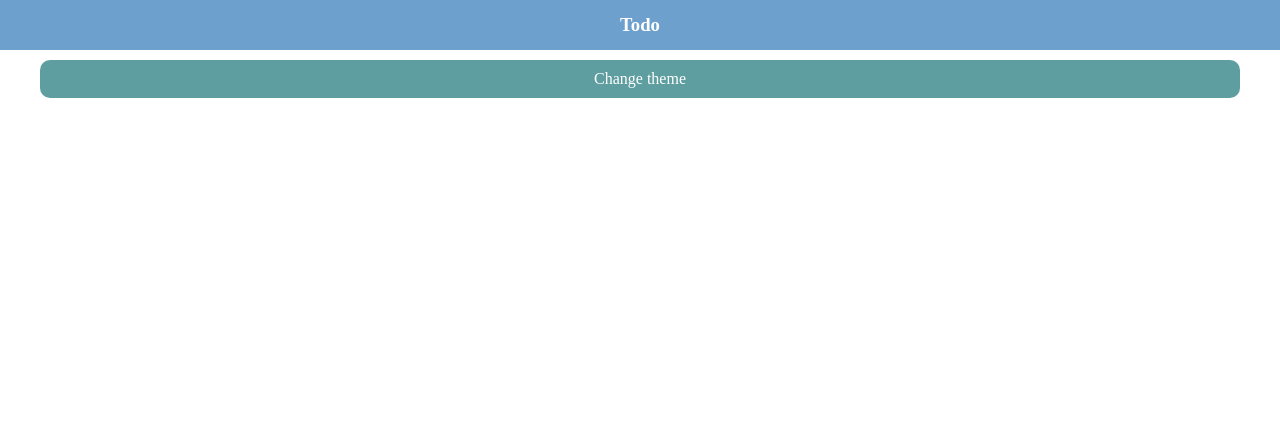
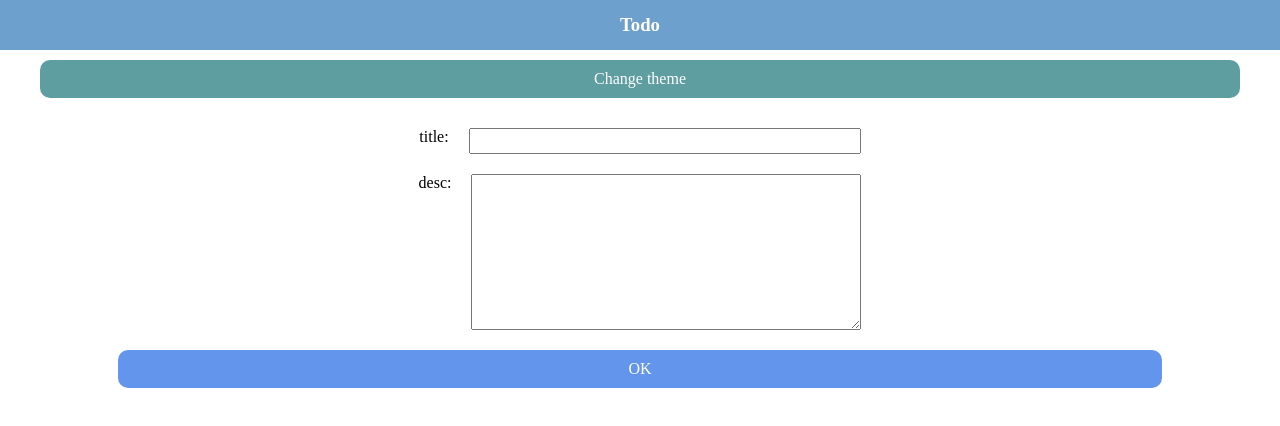
Before and after one commit to weifengzz/qz-weather-vue, a Nuxt app: page /note-book/todo in a window 1280 px wide. Shown: the top 426 px of the page. Built offline with nearby package versions, Linux system fonts and the light colour scheme.

Commit message:
add:  add todo

```diff
--- a/assets/css/note-book/add-button.css
+++ b/assets/css/note-book/add-button.css
@@ -2,7 +2,7 @@
   display: flex;
   align-items: center;
   justify-content: center;
-  position: absolute;
+  position: fixed;
   bottom: 200px;
   right: 60px;
   height: 60px;
--- a/assets/css/note-book/todo.css
+++ b/assets/css/note-book/todo.css
@@ -30,6 +30,7 @@
   background-color: white;
   border-radius: 10px;
 }
+
 .modal-header {
   display: flex;
   flex-direction: column;
@@ -67,3 +68,36 @@
 .modal-color {
   margin: 20px;
 }
+
+.input-content {
+  display: flex;
+  flex-direction: row;
+  width: 100%;
+  align-items: 'center';
+  justify-content: center;
+  margin-top: 20px;
+}
+
+.title-input {
+  margin-left: 20px;
+  height: 20px;
+  width: 30%;
+}
+
+.desc-input {
+  margin-left: 20px;
+  height: 150px;
+  width: 30%;
+}
+
+.submit-btn {
+  background-color: cornflowerblue;
+  width: 80%;
+}
+
+.btn-content {
+  display: flex;
+  align-items: center;
+  justify-content: center;
+  width: 100%;
+}
--- a/pages/note-book/todo.vue
+++ b/pages/note-book/todo.vue
@@ -2,8 +2,17 @@
   <div id="todo">
     <header-top :title="'Todo'"></header-top>
     <a @click="showModal" class="theme">Change theme</a>
-    <view class="title">
-    </view>
+    <div class="input-content">
+      <label>title:</label>
+      <input v-model="title" type="text" class="title-input" />
+    </div>
+    <div class="input-content">
+      <label>desc:</label>
+      <textarea value="desc" v-model="desc" class="desc-input" />
+    </div>
+    <div class="btn-content">
+      <a @click="onSubmitClick" class="ok-btn submit-btn">OK</a>
+    </div>
     <modal ref="modal">
       <!-- v-slot插槽 https://cn.vuejs.org/v2/guide/components-slots.html -->
       <template v-slot:content>
@@ -39,6 +48,8 @@
   import modal from '../../components/common/Modal'
   // 导入Types
   import { CHANGE_APP_THEME } from '../../store/types'
+  // 导入ModuleTypes
+  import { ADD_TODO } from '../../store/note_module/types'
   // 导入vuex相关
   import { mapActions } from 'vuex'
   export default {
@@ -52,7 +63,9 @@
           'yellowgreen',
           'tomato',
           'slategray'
-        ]
+        ],
+        title: '',
+        desc: ''
       }
     },
     mounted() {
@@ -61,6 +74,9 @@
     methods: {
       ...mapActions([
         CHANGE_APP_THEME
+      ]),
+      ...mapActions('note_module', [
+        ADD_TODO
       ]),
       showModal() {
         // 父调子组件方法
@@ -74,13 +90,32 @@
       },
       onOkClick() {
         if (this.selectIndex === -1) {
-           alert('请选择主题')
+           alert('Please select a theme!')
         } else {
           let selectColor = this.colors[this.selectIndex]
           this[CHANGE_APP_THEME]({
             color: selectColor
           })
           this.hideModal()
+        }
+      },
+      onSubmitClick() {
+        if (!this.title) {
+          return alert('Please input title!')
+        }
+        if (!this.desc) {
+          return alert('Please input desc!')
+        }
+        // 判断是否还有前一个页面
+        if (window.history.length <= 1) {
+            this.$router.push({path:'/'})
+            return false
+        } else {
+          this[ADD_TODO]({
+            title: this.title,
+            desc: this.desc
+          })
+          this.$router.back('-1')
         }
       }
     },
--- a/store/note_module/actions.js
+++ b/store/note_module/actions.js
@@ -1,7 +1,10 @@
-import { CHANGE_FINISH_STATE } from './types'
+import { CHANGE_FINISH_STATE, ADD_TODO } from './types'
 
 export default {
   [CHANGE_FINISH_STATE](context, selectItemVal) {
     context.commit(CHANGE_FINISH_STATE, selectItemVal)
+  },
+  [ADD_TODO](context, todo) {
+    context.commit(ADD_TODO, todo)
   }
 }
--- a/store/note_module/mutations.js
+++ b/store/note_module/mutations.js
@@ -1,5 +1,5 @@
 
-import { CHANGE_FINISH_STATE } from './types'
+import { CHANGE_FINISH_STATE, ADD_TODO } from './types'
 
 export default {
   // 修改任务完成状态
@@ -9,5 +9,14 @@ export default {
         state.todoListData[i].finish = !state.todoListData[i].finish
       }
     }
+  },
+  // 添加任务
+  [ADD_TODO](state, todo) {
+    let todoListData = state.todoListData
+    todoListData.push({
+      ...todo,
+      id: todoListData.length ? todoListData[todoListData.length - 1].id + 1 : 1,
+      finish: false
+    })
   }
 }
--- a/store/note_module/state.js
+++ b/store/note_module/state.js
@@ -6,19 +6,19 @@ const state = () => {
     // 选中的城市
     todoListData: [
       {
-        id: "1", // id
+        id: 1, // id
         title: "Hello World", // 标题
         desc: "Learn how to progrom.", // 描述
         finish: false // 是否完成
       },
       {
-        id: "2",
+        id: 2,
         title: "Hello vue",
         desc: "Learn how to build a vue application.",
         finish: false // 是否完成
       },
       {
-        id: "3",
+        id: 3,
         title: "How Vuex",
         desc: "Learn how to use Vuex in a vue application.",
         finish: true // 是否完成
--- a/store/note_module/types.js
+++ b/store/note_module/types.js
@@ -4,7 +4,10 @@
 
 // 修改任务状态
 const CHANGE_FINISH_STATE = 'changeFinishState'
+// 添加任务
+const ADD_TODO = 'addTodo'
 
 export {
-  CHANGE_FINISH_STATE
+  CHANGE_FINISH_STATE,
+  ADD_TODO
 }
```
